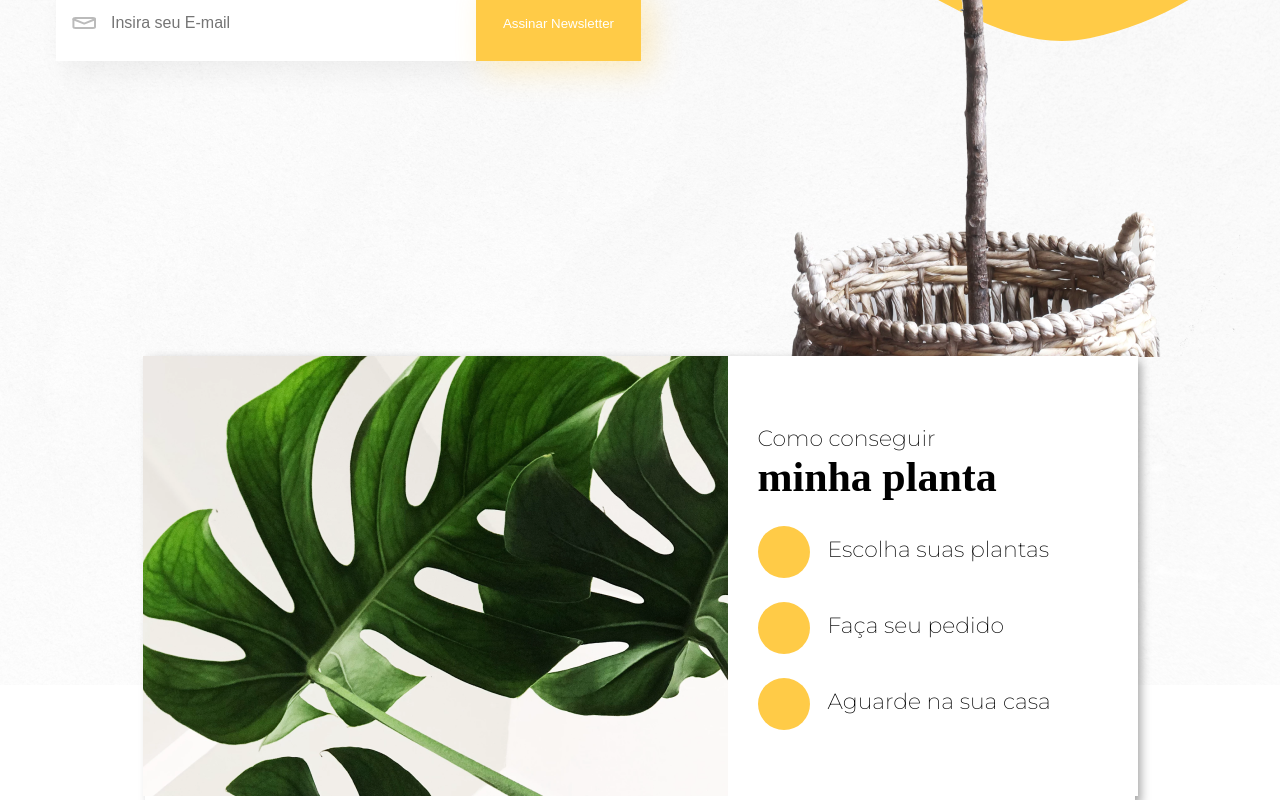
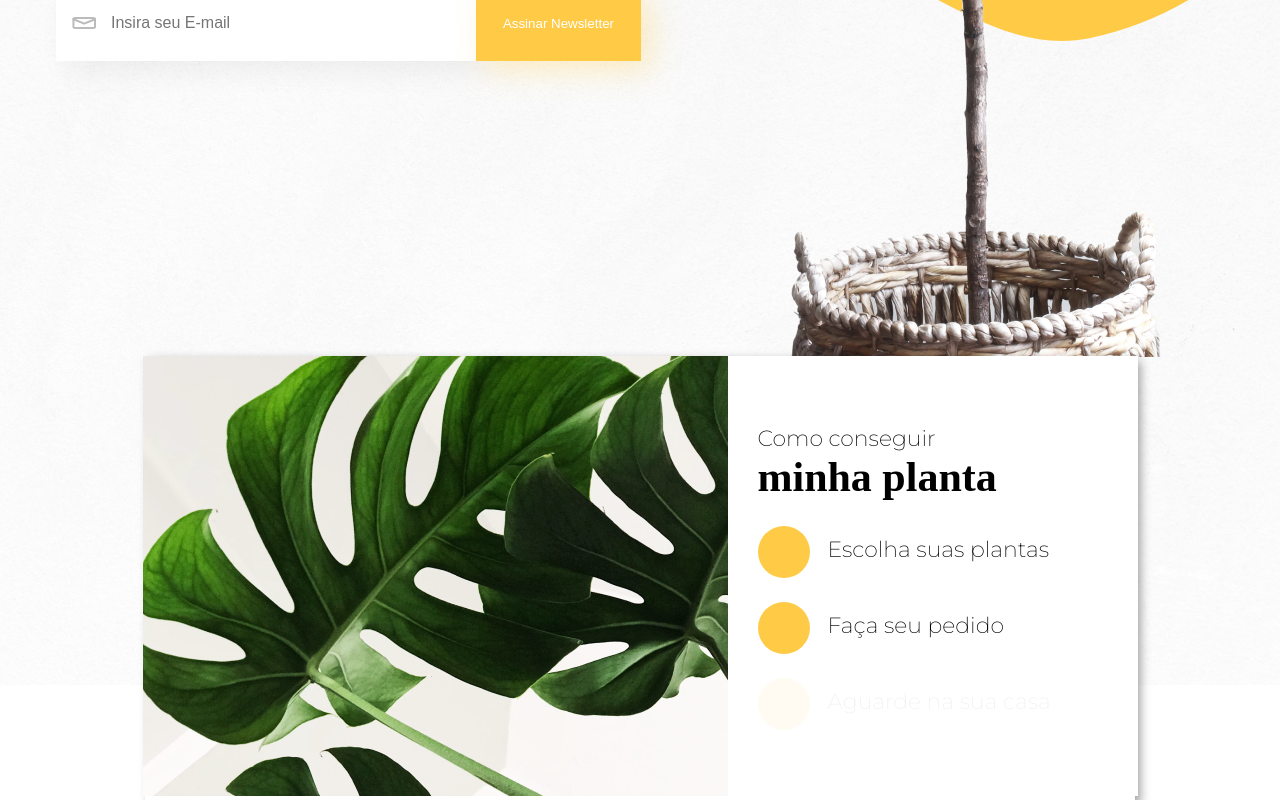
Before and after one commit to AndressaARodrigues/Casa-Verde, a Next.js app: page / in a window 1280 px wide. Shown: the part 596-1396 px from the top of the page. Built offline with nearby package versions, Linux system fonts and the light colour scheme; a web font is replaced by a local one.

Commit message:
Animação de conheça nossas ofertas

```diff
--- a/src/app/components/ComoConseguir/index.js
+++ b/src/app/components/ComoConseguir/index.js
@@ -1,6 +1,24 @@
+import { useEffect, useState } from 'react';
 import styles from './index.module.css';
 
 export default function ComoConseguir() {
+    const [activeIndex, setActiveIndex] = useState(0);
+
+    useEffect(() => {
+        const circles = document.querySelectorAll(`.${styles.step} span`);
+
+        const blinkSequentially = () => {
+            const nextIndex = (activeIndex + 1) % circles.length;
+            circles[activeIndex].classList.remove(styles.blink);
+            circles[nextIndex].classList.add(styles.blink);
+            setActiveIndex(nextIndex);
+        };
+
+        const intervalId = setInterval(blinkSequentially, 1000);
+
+        return () => clearInterval(intervalId);
+    }, [activeIndex]);
+
     return (
         <section className={styles.howToGet}>
             <div className={styles.howToGet__container}>
@@ -16,9 +34,9 @@ export default function ComoConseguir() {
                         </strong>
                     </h1>
                     <div className={styles.step}>
-                        <span>Escolha suas plantas</span>
-                        <span>Faça seu pedido</span>
-                        <span>Aguarde na sua casa</span>
+                        <span className={activeIndex === 0 ? styles.blink : ''}>Escolha suas plantas</span>
+                        <span className={activeIndex === 1 ? styles.blink : ''}>Faça seu pedido</span>
+                        <span className={activeIndex === 2 ? styles.blink : ''}>Aguarde na sua casa</span>
                     </div>
                 </div>
             </div>
--- a/src/app/components/ComoConseguir/index.module.css
+++ b/src/app/components/ComoConseguir/index.module.css
@@ -57,6 +57,21 @@
     border-radius: 50%;
 }
 
+.blink {
+    animation: blink 1s infinite alternate;
+    opacity: 1; /* Começa visível */
+}
+
+@keyframes blink {
+    from {
+        opacity: 1; /* Começa visível */
+    }
+    to {
+        opacity: 0; /* Fica invisível */
+    }
+}
+
+
 @media (max-width: 919px) {
     .howToGet__container {
         flex-direction: column;
```
